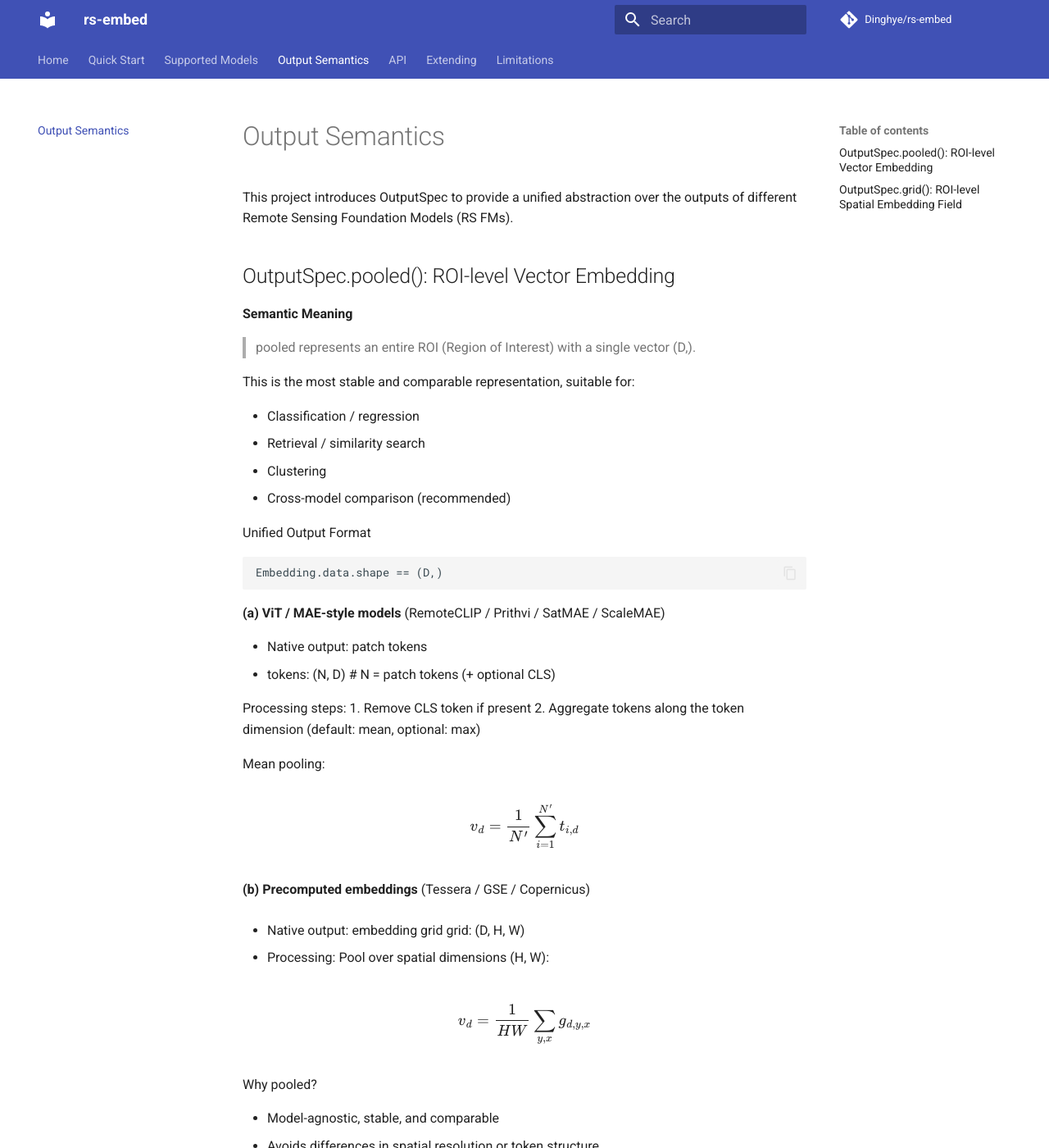
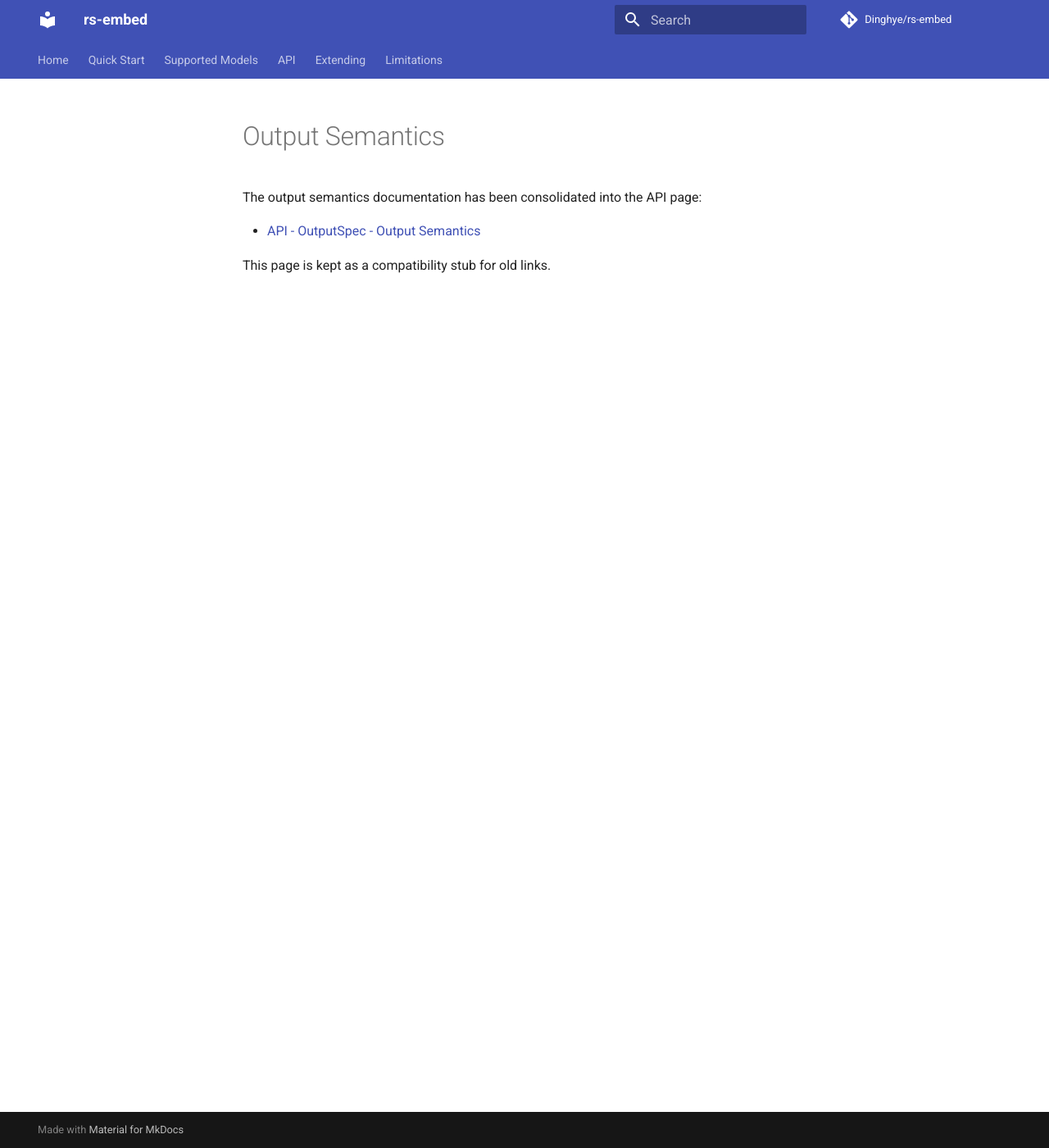
Before and after one commit to Dinghye/rs-embed, an MkDocs documentation site: the page built from docs/output-semantics.md, in a window 1280 px wide and 1400 px high. Shown: the whole window at 82% size. Built offline with MkDocs 1.6.1 and Material for MkDocs 9.7.7, drawn with Linux system fonts in a browser that asks for light colours; comment, search, counter and statistics services are not loaded; some of the changed text lies outside the part shown.

Commit message:
enh:refactor docs

````diff
--- a/docs/output-semantics.md
+++ b/docs/output-semantics.md
@@ -1,94 +1,7 @@
+# Output Semantics
 
+The output semantics documentation has been consolidated into the API page:
 
-This project introduces OutputSpec to provide a unified abstraction over the outputs of different Remote Sensing Foundation Models (RS FMs).
+- [API - OutputSpec - Output Semantics](api.md#output-semantics)
 
-
-## OutputSpec.pooled(): ROI-level Vector Embedding
-
-**Semantic Meaning**
-
-> pooled represents an entire ROI (Region of Interest) with a single vector (D,).
-
-This is the most stable and comparable representation, suitable for:
-
-* Classification / regression
-* Retrieval / similarity search
-* Clustering
-* Cross-model comparison (recommended)
-
-Unified Output Format
-```
-Embedding.data.shape == (D,)
-```
-
-**(a) ViT / MAE-style models**
-(RemoteCLIP / Prithvi / SatMAE / ScaleMAE)
-
-* Native output: patch tokens
-* tokens: (N, D)   # N = patch tokens (+ optional CLS)
-
-Processing steps:
-	1.	Remove CLS token if present
-	2.	Aggregate tokens along the token dimension (default: mean, optional: max)
-
-Mean pooling:
-
-$$
-v_d = \frac{1}{N'} \sum_{i=1}^{N'} t_{i,d}
-$$
-
-
-**(b) Precomputed embeddings** (Tessera / GSE / Copernicus)
-
-* Native output: embedding grid
-grid: (D, H, W)
-
-* Processing: Pool over spatial dimensions (H, W):
-
-$$
-v_d = \frac{1}{HW} \sum_{y,x} g_{d,y,x}
-$$
-
-Why pooled?
-
-* Model-agnostic, stable, and comparable
-* Avoids differences in spatial resolution or token structure
-* Strongly recommended for cross-model benchmarks
-
-## **OutputSpec.grid(): ROI-level Spatial Embedding Field**
-
-**Semantic Meaning**
-
-> grid outputs a spatially structured embedding field:
-> An embedding tensor (D, H, W),
-where each spatial location corresponds to a vector.
-
-Suitable for:
-
-* Spatial visualization (PCA / norm / similarity maps)
-* Pixel-wise / patch-wise tasks
-* Intra-ROI structure analysis
-
-Unified Output Format
-```
-Embedding.data.shape == (D, H, W)
-```
-
-Usually returned as `xarray.DataArray` with metadata in `attrs`.
-For precomputed geospatial products, metadata may include CRS/crop context.
-For ViT token grids, it is typically patch-grid metadata (not georeferenced pixel coordinates).
-
-**(a) ViT / MAE-style models**
-* Native output: tokens (N, D)
-
-Processing steps:
-
-	1.	Remove CLS token (if present)
-	2.	Reshape remaining tokens into a patch grid
-
-`(N', D) → (H, W, D) → (D, H, W)`
-
-(H, W) is determined by the model’s patch layout (e.g. 8×8, 14×14)
-
-
-**(b) Precomputed embeddings**: (Tessera / GSE ...): Native output is already (D, H, W)
+This page is kept as a compatibility stub for old links.
--- a/mkdocs.yml
+++ b/mkdocs.yml
@@ -28,7 +28,6 @@ nav:
   - Home: index.md
   - Quick Start: quickstart.md
   - Supported Models: models.md
-  - Output Semantics: output-semantics.md
   - API: api.md
   - Extending: extending.md
   - Limitations: limitations.md
````
Also changed, not shown: docs/api.md (+86 -0 lines).
